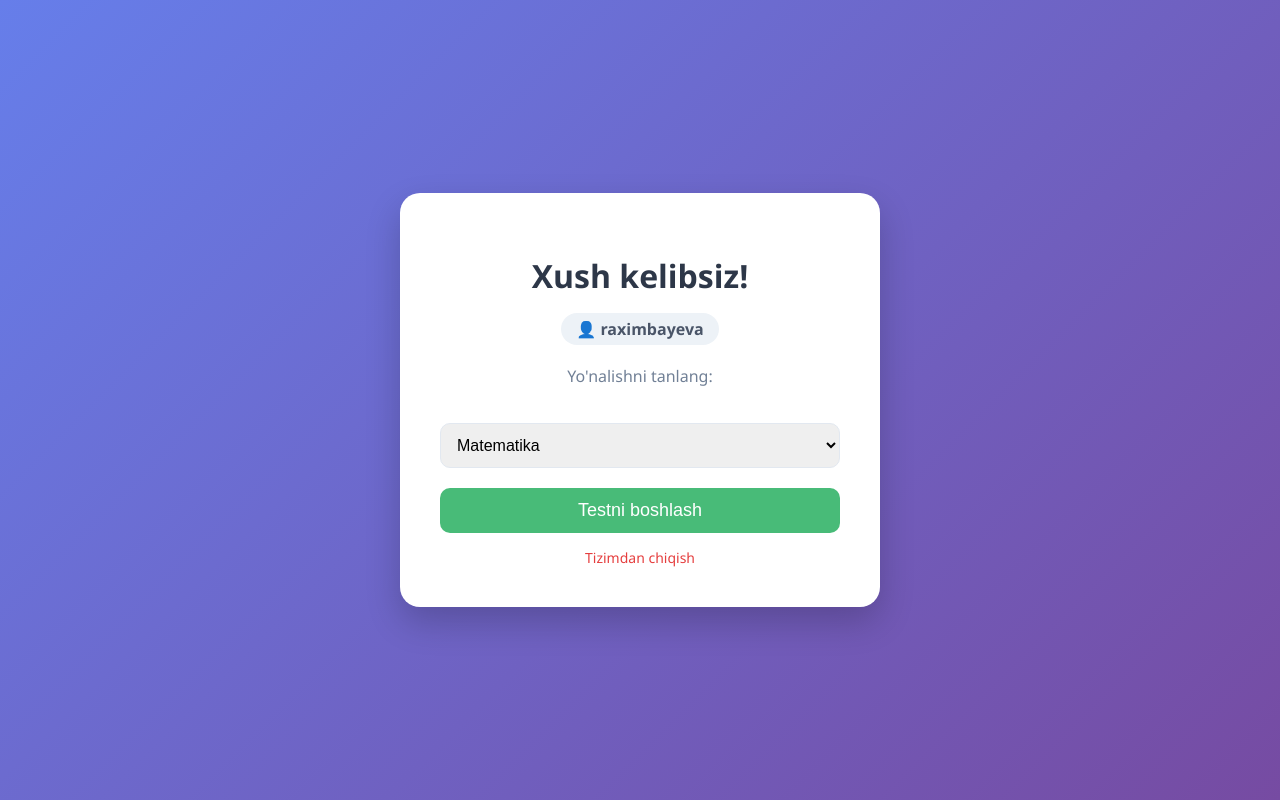
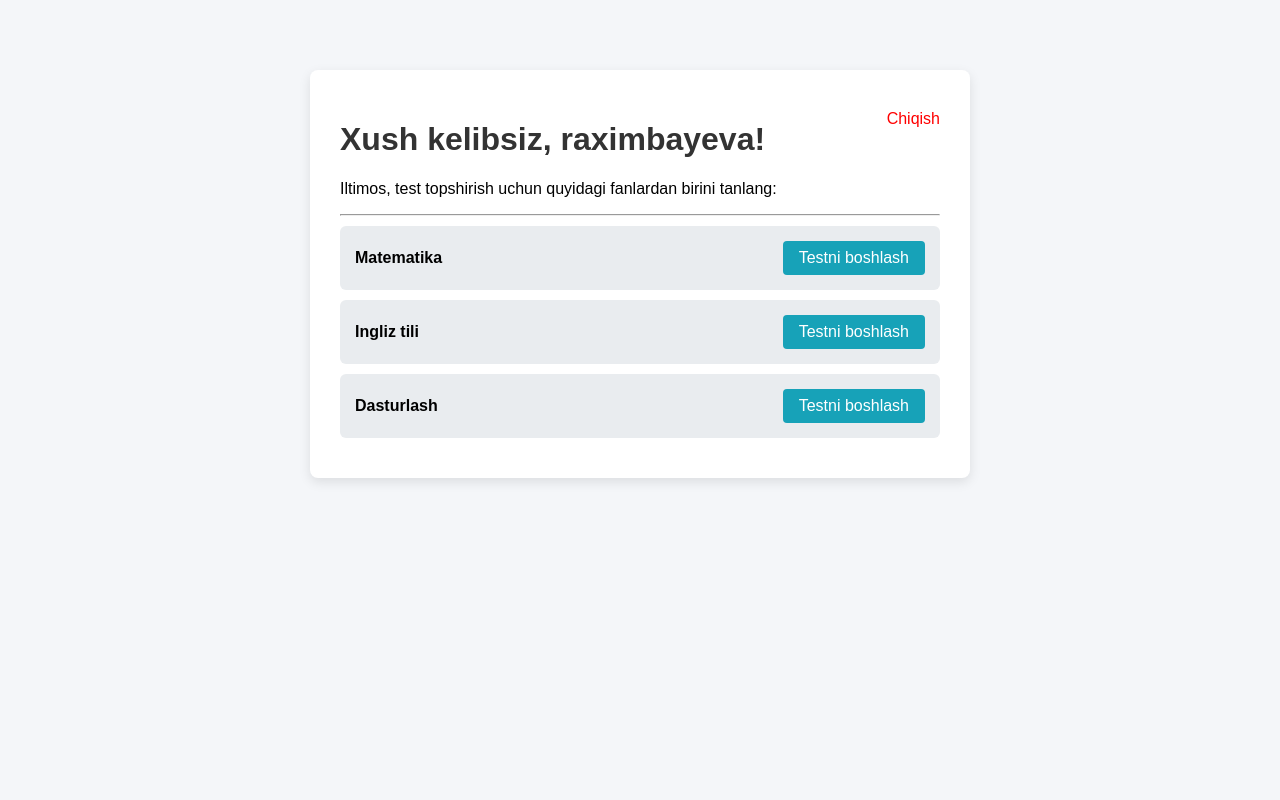
Before and after one commit to raximbayeva30-alt/online-test-platform, a Flask app: page / in a window 1280 px wide. Run offline with Flask 3, Linux system fonts and the light colour scheme; a user stored in the database is signed in; data comes from the database, SQL or seed files in the repository.

Commit message:
index.html

```diff
--- a/templates/index.html
+++ b/templates/index.html
@@ -1,94 +1,30 @@
 <!DOCTYPE html>
-<html>
-
+<html lang="uz">
 <head>
     <meta charset="UTF-8">
     <title>Bosh sahifa</title>
     <style>
-        body {
-            font-family: 'Segoe UI', sans-serif;
-            background: linear-gradient(135deg, #667eea 0%, #764ba2 100%);
-            height: 100vh;
-            margin: 0;
-            display: flex;
-            justify-content: center;
-            align-items: center;
-        }
-
-        .main-card {
-            background: white;
-            padding: 40px;
-            border-radius: 20px;
-            box-shadow: 0 15px 35px rgba(0, 0, 0, 0.2);
-            text-align: center;
-            width: 400px;
-        }
-
-        h1 {
-            color: #2d3748;
-        }
-
-        .user-badge {
-            background: #edf2f7;
-            padding: 5px 15px;
-            border-radius: 20px;
-            color: #4a5568;
-            font-weight: bold;
-        }
-
-        select {
-            width: 100%;
-            padding: 12px;
-            margin: 20px 0;
-            border-radius: 10px;
-            border: 1px solid #e2e8f0;
-            font-size: 16px;
-        }
-
-        .btn-start {
-            background: #48bb78;
-            color: white;
-            border: none;
-            padding: 12px 30px;
-            border-radius: 10px;
-            width: 100%;
-            font-size: 18px;
-            cursor: pointer;
-            transition: 0.3s;
-        }
-
-        .btn-start:hover {
-            background: #38a169;
-            transform: translateY(-2px);
-        }
-
-        .logout-link {
-            color: #e53e3e;
-            text-decoration: none;
-            font-size: 14px;
-            display: block;
-            margin-top: 15px;
-        }
+        body { font-family: sans-serif; background-color: #f4f6f9; padding: 20px; margin: 0; }
+        .container { max-width: 600px; margin: 50px auto; background: white; padding: 30px; border-radius: 8px; box-shadow: 0 4px 12px rgba(0,0,0,0.1); }
+        h1 { color: #333; }
+        .fan-card { background: #e9ecef; padding: 15px; margin: 10px 0; border-radius: 6px; display: flex; justify-content: space-between; align-items: center; }
+        .btn { padding: 8px 16px; background: #17a2b8; color: white; text-decoration: none; border-radius: 4px; }
+        .btn:hover { background: #138496; }
+        .logout { color: red; text-decoration: none; float: right; margin-top: 10px; }
     </style>
 </head>
-
 <body>
-    <div class="main-card">
-        <h1>Xush kelibsiz!</h1>
-        <span class="user-badge">👤 {{ user }}</span>
-
-        <form action="/test" method="post">
-            <p style="color: #718096; margin-top: 25px;">Yo'nalishni tanlang:</p>
-            <select name="fan">
-                {% for f in fanlar %}
-                <option value="{{ f.fan }}">{{ f.fan }}</option>
-                {% endfor %}
-            </select>
-            <button type="submit" class="btn-start">Testni boshlash</button>
-        </form>
-
-        <a href="/logout" class="logout-link">Tizimdan chiqish</a>
+    <div class="container">
+        <a href="{{ url_for('logout') }}" class="logout">Chiqish</a>
+        <h1>Xush kelibsiz, {{ user }}!</h1>
+        <p>Iltimos, test topshirish uchun quyidagi fanlardan birini tanlang:</p>
+        <hr>
+        {% for fan in fanlar %}
+            <div class="fan-card">
+                <span><strong>{{ fan['fan'] }}</strong></span>
+                <a href="{{ url_for('test', fan_nomi=fan['fan']) }}" class="btn">Testni boshlash</a>
+            </div>
+        {% endfor %}
     </div>
 </body>
-
 </html>
```
